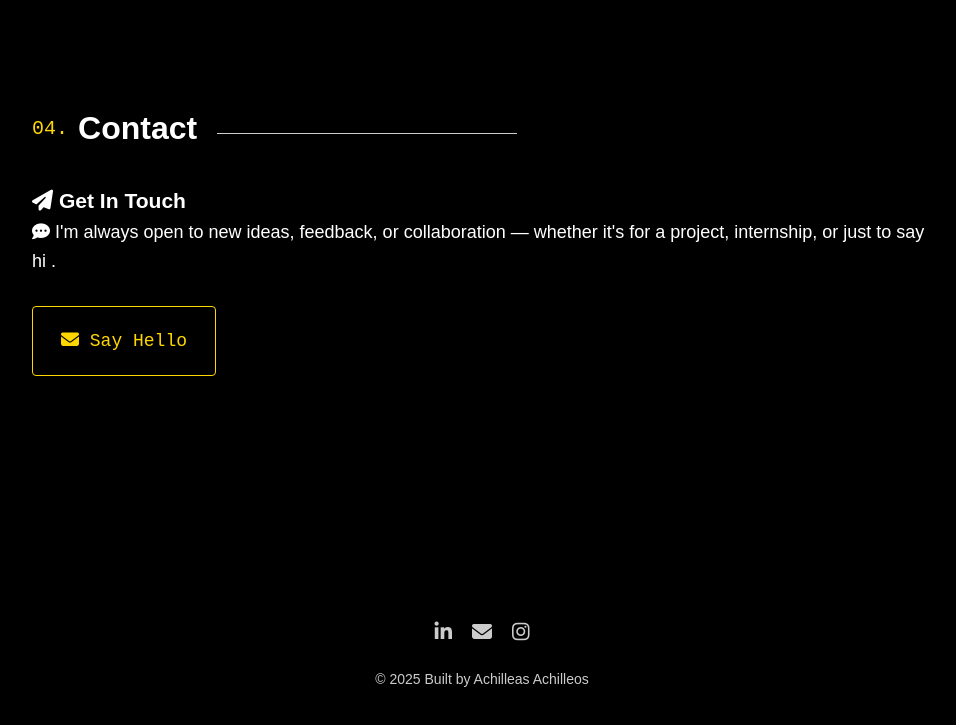
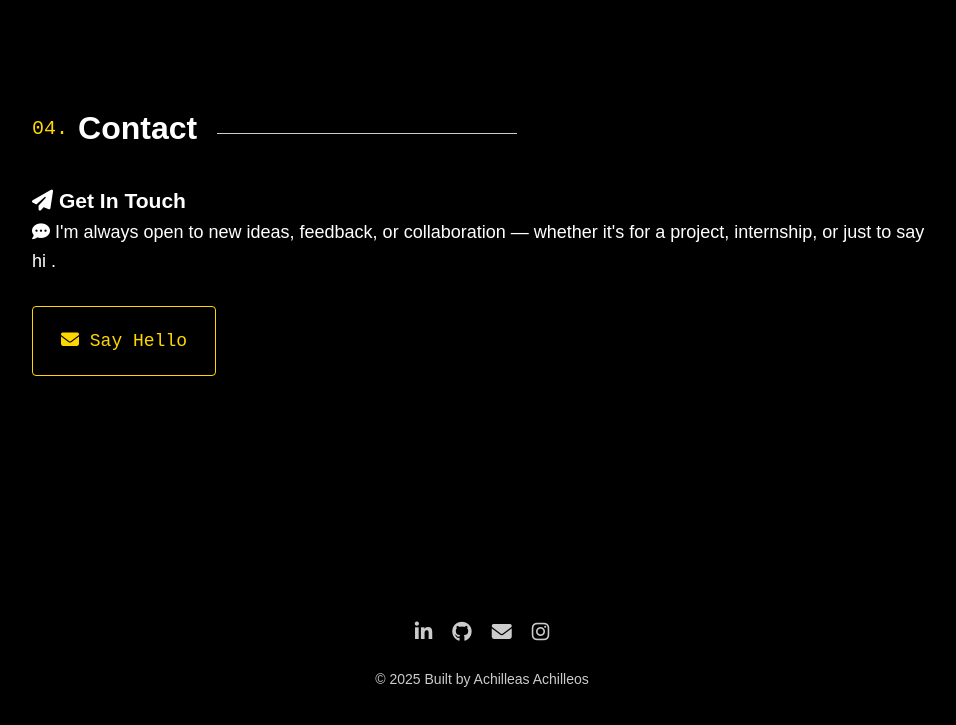
Before and after one commit to Achilleas05/portfolio-website, a plain HTML site: page index.html in a window 1280 px wide. Shown: the part 4350-5075 px from the top of the page, without its empty margins (158-1114 px from the left). Drawn offline with Linux system fonts and the light colour scheme; some icons are missing; a web font is replaced by a local one.

Commit message:
Update index.html

```diff
--- a/index.html
+++ b/index.html
@@ -376,6 +376,14 @@
             <i class="fab fa-linkedin-in" aria-hidden="true"></i>
           </a>
           <a
+            href="https://github.com/Achilleas05"
+            target="_blank"
+            rel="noopener noreferrer"
+            aria-label="GitHub"
+          >
+            <i class="fab fa-github" aria-hidden="true"></i>
+          </a>
+          <a
             href="mailto:achilleasachilleos0@gmail.com"
             target="_blank"
             rel="noopener noreferrer"
@@ -397,7 +405,7 @@
     </footer>
 
     <script>
-      // Add current year to copyright
+
       document.getElementById("year").textContent = new Date().getFullYear();
     </script>
   </body>
```
